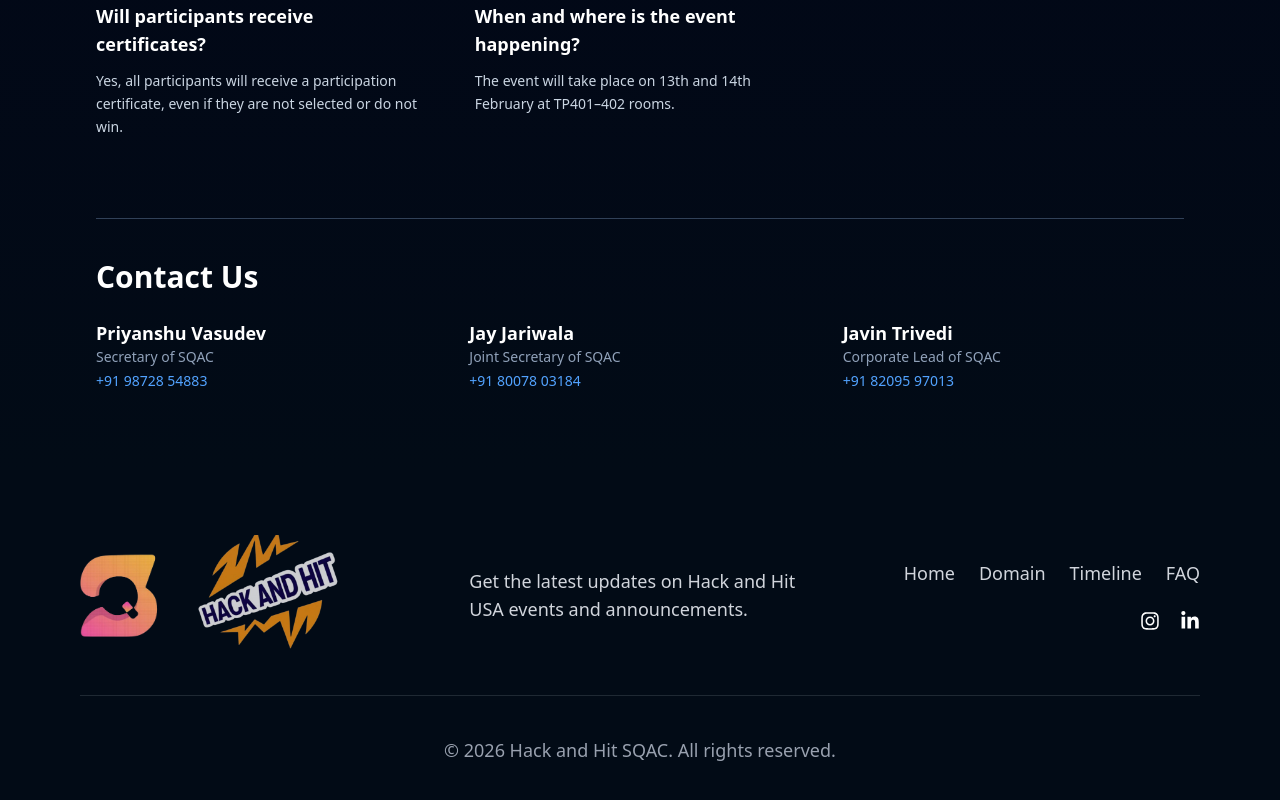
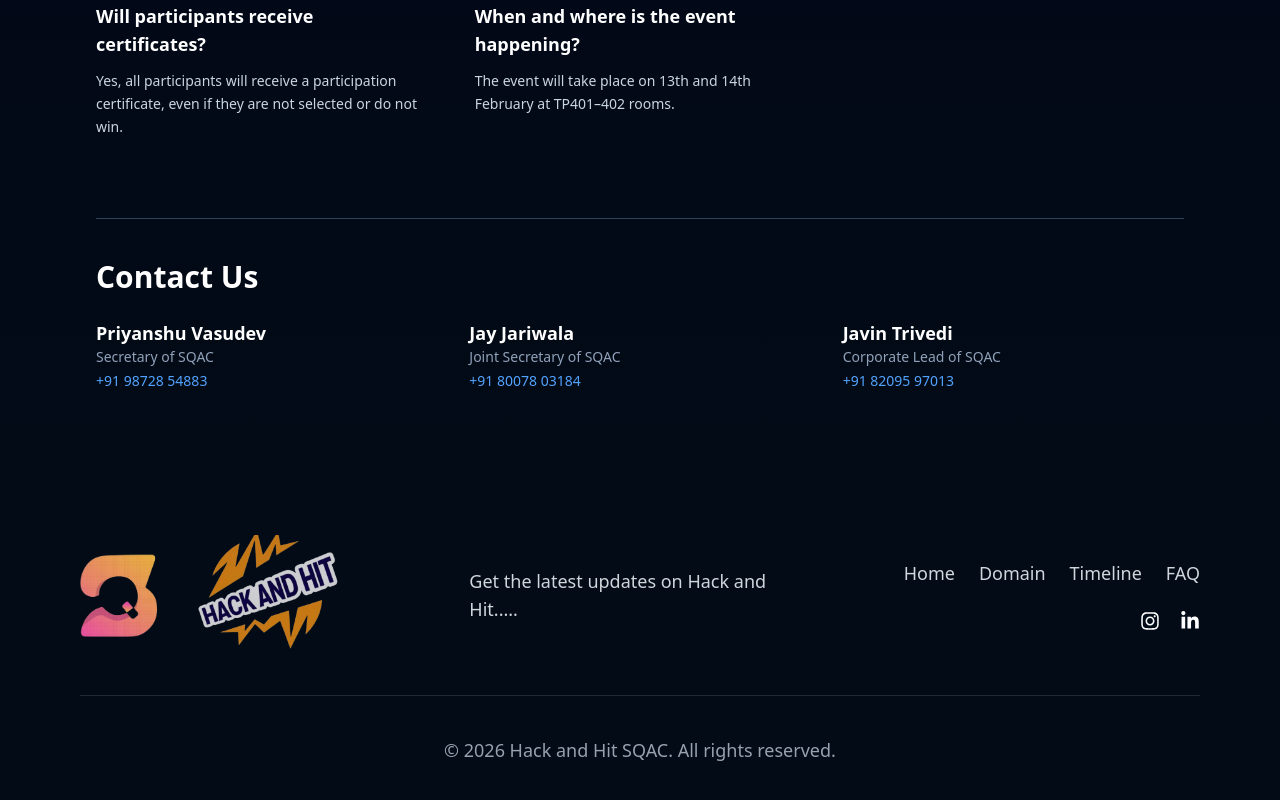
Before and after one commit to SQAC-Tech/HackAndHit-Webiste, a React (Vite) app in the folder frontend/: page / in a window 1280 px wide. Shown: the part 3782-4582 px from the top of the page. Built offline with nearby package versions, Linux system fonts and the light colour scheme.

Commit message:
update footer

```diff
--- a/frontend/src/components/Footer.jsx
+++ b/frontend/src/components/Footer.jsx
@@ -33,7 +33,7 @@ const Footer = () => {
         {/* DESCRIPTION */}
         <div className="text-center lg:text-left">
           <p className="text-base sm:text-lg max-w-md mx-auto lg:mx-0">
-            Get the latest updates on Hack and Hit USA events and announcements.
+            Get the latest updates on Hack and Hit.....
           </p>
         </div>
 
```
